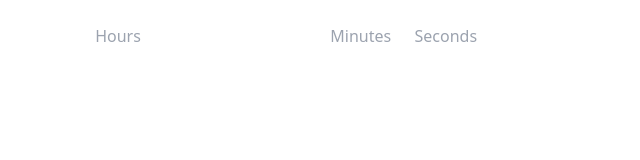
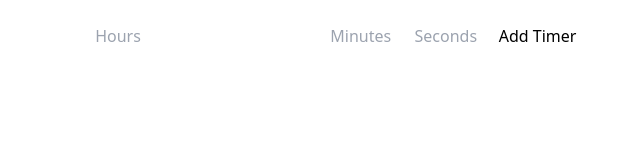
Before and after one commit to yvan-nguekam/Timer-App, a plain HTML site: page index.html in a window 1280 px wide. Shown: the full height of the page, 140-780 px from the left. Drawn offline with nearby package versions, Linux system fonts and the light colour scheme.

Commit message:
functionality addTimer

```diff
--- a/index.html
+++ b/index.html
@@ -12,9 +12,9 @@
         <input type="number" id="hours" placeholder="Hours" min="0">
         <input type="number" id="minutes" placeholder="Minutes" min="0" max="59">
         <input type="number" id="seconds" placeholder="Seconds" min="0" max="59">
-        <!-- <button onclick="addTimer()">Add Timer</button> -->
+        <button onclick="addTimer()">Add Timer</button>
     </div>
-    <!-- <div id="timers"></div> -->
+    <div id="timers"></div>
   <script src="./js/script.js"></script>
 </body>
 </html>
--- a/js/script.js
+++ b/js/script.js
@@ -0,0 +1,23 @@
+let timers = [];
+
+function addTimer() {
+    const name = document.getElementById('timerName').value || 'Unnamed Timer';
+    const hours = parseInt(document.getElementById('hours').value) || 0;
+    const minutes = parseInt(document.getElementById('minutes').value) || 0;
+    const seconds = parseInt(document.getElementById('seconds').value) || 0;
+
+    const totalSeconds = hours * 3600 + minutes * 60 + seconds;
+    if (totalSeconds > 0) {
+        const timer = {
+            id: Date.now(),
+            name,
+            totalSeconds,
+            remainingSeconds: totalSeconds,
+            interval: null,
+            isPaused: false
+        };
+        timers.push(timer);
+        renderTimers();
+        startTimer(timer.id);
+    }
+}
```
Also changed, not shown: README.md, 1 other file.
